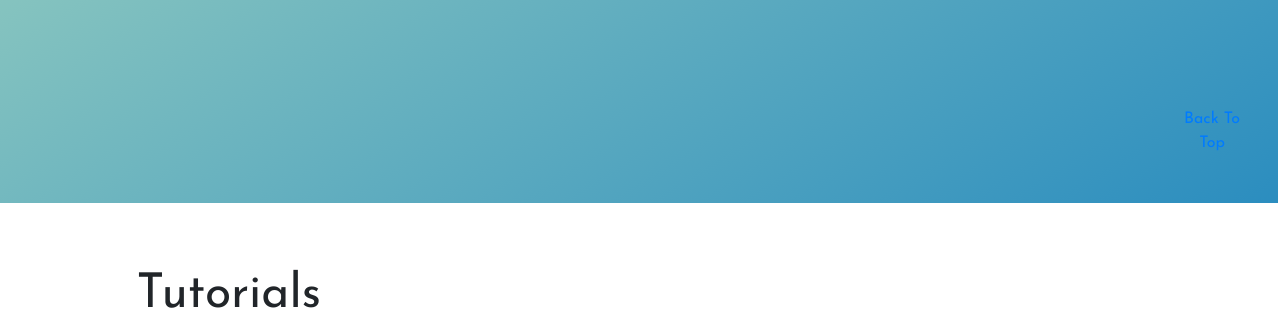
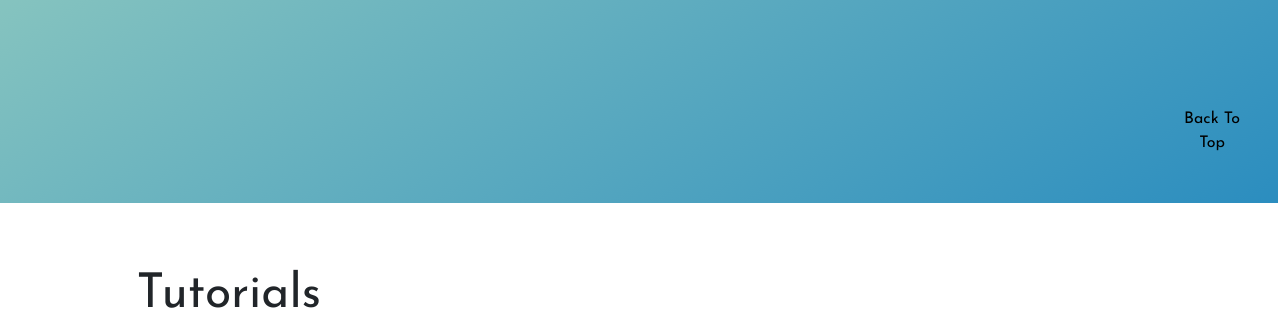
Before and after one commit to sangjunp4rk/boardgame_design_data_viz, a Flask app: page / in a window 1280 px wide. Shown: the part 605-923 px from the top of the page. Run offline with Flask 2, Linux system fonts and the light colour scheme; some libraries are stand-ins or nearby versions.

Commit message:
changed hyperlink color

```diff
--- a/static/css/main.css
+++ b/static/css/main.css
@@ -43,6 +43,10 @@ html {
 	z-index: 10;
 	color: black;
 	/*background-color: rgb(43, 141, 191);*/
+}
+
+a  {
+	color: black;
 }
 
 /** WELCOME PANEL **/
--- a/templates/main.html
+++ b/templates/main.html
@@ -239,7 +239,7 @@
             <div class="row" id="rules_list">
               <div class="col-lg-9">
                 Board games have been classic ways of spending time with family and friends.   <br/> <br/>
-                Not surprisingly, there are a lot of resources for board game fanatics, ranging from guides on winning Monopoly to discussions of game mechanics. On the flip side, there are not a lot of resources to designing the perfect board game. Articles such as FiveThirtyEight’s “Designing The Best Board Game On The Planet” and Board Game Geeks’ Analysis of Board Games provides useful information, but ironically, these resources are not “fun.” The purpose of this project is to provide insight on different aspects of board games in an interactive, user-friendly way.  <br/> <br/>
+                Not surprisingly, there are a lot of resources for board game fanatics, ranging from <a href="http://www.amnesta.net/monopoly/" target="_blank">guides on winning Monopoly</a> to <a href="http://dvatvani.github.io/BGG-Analysis-Part-1.html?fbclid=IwAR2yvMC0dahRDBu6pp0yeQIHZ0kgBle_kyt8H_QkCu2y3CXApq-xCvrTPG4" target="_blank">discussions of game mechanics</a>. On the flip side, there are not a lot of resources to designing the perfect board game. Articles such as FiveThirtyEight’s <a href="https://fivethirtyeight.com/features/designing-the-best-board-game-on-the-planet/?fbclid=IwAR0AR7wVZnycRnRSR9qGhtdxVdKWoUTS7VSOLBeTGauVCyNd3442jHUbuxE" target="_blank">“Designing The Best Board Game On The Planet”</a> and Board Game Geeks’ <a href="http://dvatvani.github.io/BGG-Analysis-Part-1.html?fbclid=IwAR2yvMC0dahRDBu6pp0yeQIHZ0kgBle_kyt8H_QkCu2y3CXApq-xCvrTPG4" target="_blank">Analysis of Board Games</a> provides useful information, but ironically, these resources are not “fun.” The purpose of this project is to provide insight on different aspects of board games in an interactive, user-friendly way.  <br/> <br/>
                 The audience of our project is not only board game designers and makers, but also players who want to learn more about the general landscape of board games such as the behind-the-scenes for board games with high user ratings, relationships between different themes and categories, and the intersection between game mechanics and difficulty of the game.
               </div>
             </div>
```
